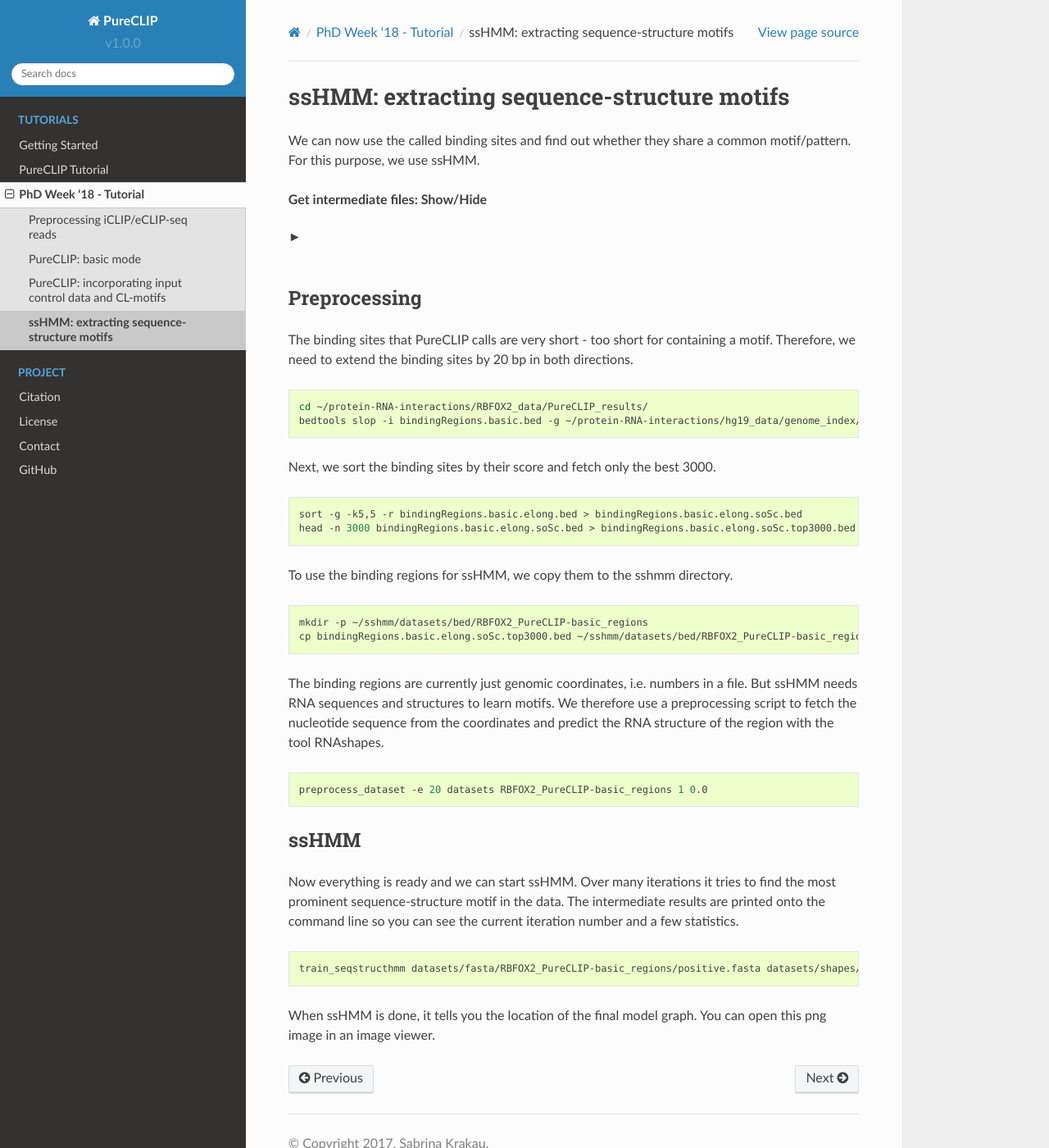
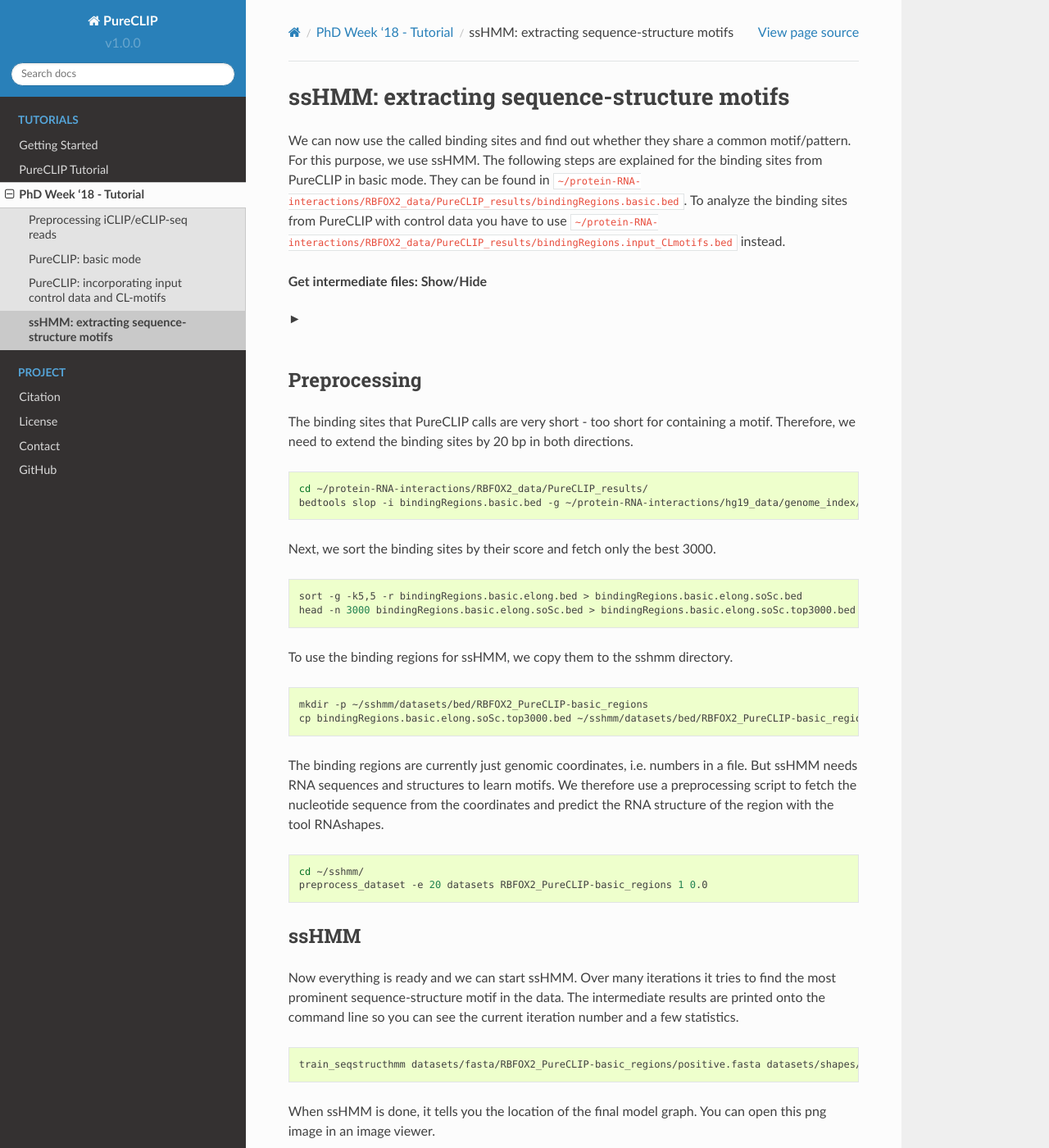
Before and after one commit to skrakau/PureCLIP, a Sphinx documentation site: the page built from docs/PhD-week_tutorial/sshmm.rst, in a window 1280 px wide and 1400 px high. Shown: the whole window at 82% size. Built offline with Sphinx 7.4.7 and the Read the Docs theme 2.0.0, drawn with Linux system fonts in a browser that asks for light colours; pages that are not in the unit, such as notebooks, are missing from menus.

Commit message:
fix a few small things

```diff
--- a/docs/PhD-week_tutorial/preprocessing.rst
+++ b/docs/PhD-week_tutorial/preprocessing.rst
@@ -22,7 +22,7 @@ You can find this data in ``~/protein-RNA-interactions/RBFOX2_data/rep1/`` and `
     ls  ~/protein-RNA-interactions/RBFOX2_data/rep1/
 
 
-The human reference sequences (containing chr1, chr2, chr21) as well as annotations are located in ``~/protein-RNA-interactions/hg19_data_data/``.
+The human reference sequences (containing chr1, chr2, chr21) as well as annotations are located in ``~/protein-RNA-interactions/hg19_data/``.
 
 .. code:: bash
 
--- a/docs/PhD-week_tutorial/sshmm.rst
+++ b/docs/PhD-week_tutorial/sshmm.rst
@@ -3,7 +3,7 @@
 ssHMM: extracting sequence-structure motifs
 ===========================================
 
-We can now use the called binding sites and find out whether they share a common motif/pattern. For this purpose, we use ssHMM.
+We can now use the called binding sites and find out whether they share a common motif/pattern. For this purpose, we use ssHMM. The following steps are explained for the binding sites from PureCLIP in basic mode. They can be found in ``~/protein-RNA-interactions/RBFOX2_data/PureCLIP_results/bindingRegions.basic.bed``. To analyze the binding sites from PureCLIP with control data you have to use ``~/protein-RNA-interactions/RBFOX2_data/PureCLIP_results/bindingRegions.input_CLmotifs.bed`` instead.
 
 .. container:: toggle
 
@@ -45,6 +45,7 @@ The binding regions are currently just genomic coordinates, i.e. numbers in a fi
 
 .. code:: bash
 
+    cd ~/sshmm/
     preprocess_dataset -e 20 datasets RBFOX2_PureCLIP-basic_regions 1 0.0
 
 ssHMM
```
